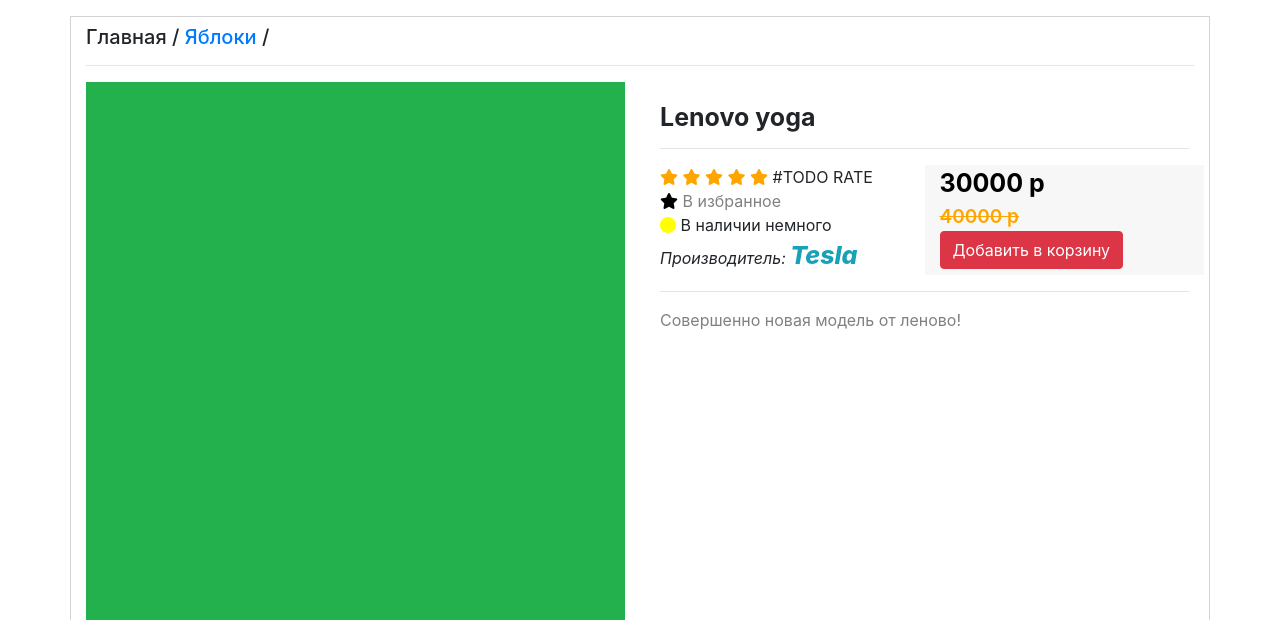
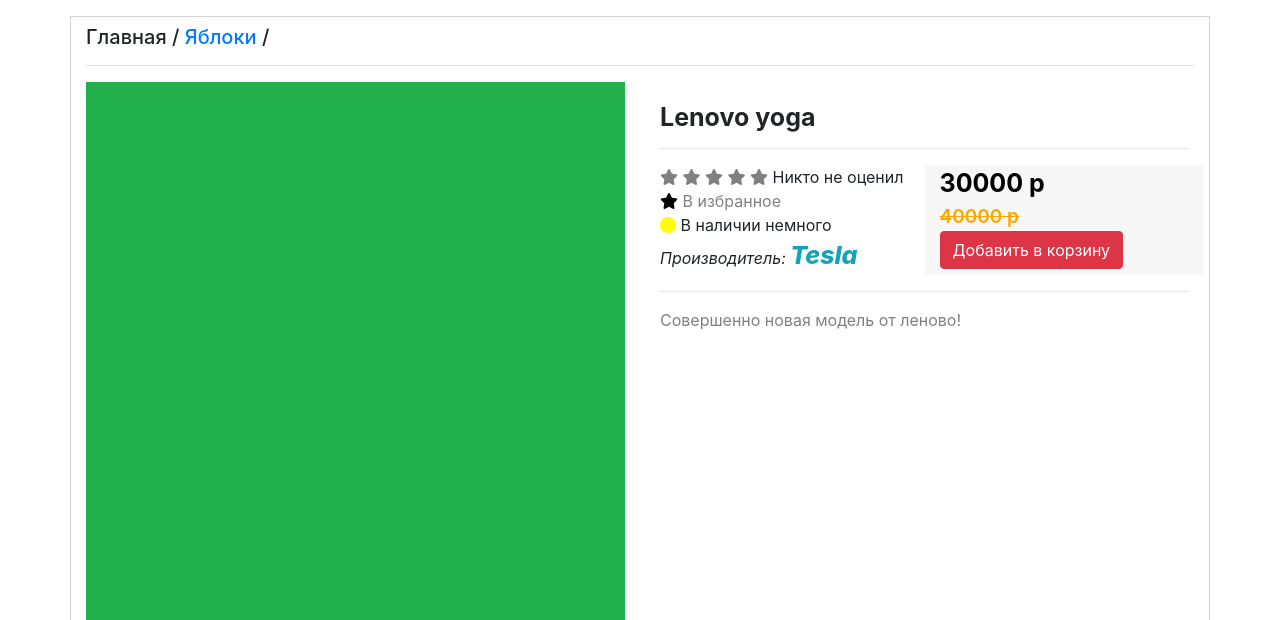
Before and after one commit to Loolll/testgym, a Django app: page /product/14/ in a window 1280 px wide. Shown: the part 56-676 px from the top of the page. Run offline with Django 3.2, Linux system fonts and the light colour scheme; data comes from the database, SQL or seed files in the repository; both versions use the stored data as it was after the commit; some libraries are stand-ins or nearby versions.

Commit message:
Version 1.7 rate added + bug fix

```diff
--- a/main/models.py
+++ b/main/models.py
@@ -48,3 +48,9 @@ class Carts(models.Model):
 
     def __str__(self):
         return self.product.name
+
+
+class Rates(models.Model):
+    user = models.ForeignKey(CustomUser, on_delete=models.CASCADE, verbose_name='Пользователь')
+    product = models.ForeignKey(Product, on_delete=models.CASCADE, verbose_name='Товар')
+    rate = models.IntegerField('Оценка', default=0)
--- a/main/templates/product.html
+++ b/main/templates/product.html
@@ -18,15 +18,60 @@
                     <hr>
                     <div class="row">
                         <div class="col-md-6">
-                            <i class="fas fa-star" style="color: orange"></i>
-                            <i class="fas fa-star" style="color: orange"></i>
-                            <i class="fas fa-star" style="color: orange"></i>
-                            <i class="fas fa-star" style="color: orange"></i>
-                            <i class="fas fa-star" style="color: orange"></i>
-                            #TODO RATE
+                            {% if rate_count > 0 %}
+                                {% if rate > 4.5 %}
+                            <a href="/product/rate?product={{product.id}}&rate=1"><i class="fas fa-star" style="color: orange"></i></a>
+                            <a href="/product/rate?product={{product.id}}&rate=2"><i class="fas fa-star" style="color: orange"></i></a>
+                            <a href="/product/rate?product={{product.id}}&rate=3"><i class="fas fa-star" style="color: orange"></i></a>
+                            <a href="/product/rate?product={{product.id}}&rate=4"><i class="fas fa-star" style="color: orange"></i></a>
+                            <a href="/product/rate?product={{product.id}}&rate=5"><i class="fas fa-star" style="color: orange"></i></a>
+                                {% else %}
+                                    {% if rate > 3.5 %}
+                            <a href="/product/rate?product={{product.id}}&rate=1"><i class="fas fa-star" style="color: orange"></i></a>
+                            <a href="/product/rate?product={{product.id}}&rate=2"><i class="fas fa-star" style="color: orange"></i></a>
+                            <a href="/product/rate?product={{product.id}}&rate=3"><i class="fas fa-star" style="color: orange"></i></a>
+                            <a href="/product/rate?product={{product.id}}&rate=4"><i class="fas fa-star" style="color: orange"></i></a>
+                            <a href="/product/rate?product={{product.id}}&rate=5"><i class="fas fa-star" style="color: grey"></i></a>
+                                    {% else %}
+                                        {% if rate > 2.5 %}
+                            <a href="/product/rate?product={{product.id}}&rate=1"><i class="fas fa-star" style="color: orange"></i></a>
+                            <a href="/product/rate?product={{product.id}}&rate=2"><i class="fas fa-star" style="color: orange"></i></a>
+                            <a href="/product/rate?product={{product.id}}&rate=3"><i class="fas fa-star" style="color: orange"></i></a>
+                            <a href="/product/rate?product={{product.id}}&rate=4"><i class="fas fa-star" style="color: grey"></i></a>
+                            <a href="/product/rate?product={{product.id}}&rate=5"><i class="fas fa-star" style="color: grey"></i></a>
+                                        {% else %}
+                                            {% if rate > 1.5 %}
+                            <a href="/product/rate?product={{product.id}}&rate=1"><i class="fas fa-star" style="color: orange"></i></a>
+                            <a href="/product/rate?product={{product.id}}&rate=2"><i class="fas fa-star" style="color: orange"></i></a>
+                            <a href="/product/rate?product={{product.id}}&rate=3"><i class="fas fa-star" style="color: grey"></i></a>
+                            <a href="/product/rate?product={{product.id}}&rate=4"><i class="fas fa-star" style="color: grey"></i></a>
+                            <a href="/product/rate?product={{product.id}}&rate=5"><i class="fas fa-star" style="color: grey"></i></a>
+                                            {% else %}
+                            <a href="/product/rate?product={{product.id}}&rate=1"><i class="fas fa-star" style="color: orange"></i></a>
+                            <a href="/product/rate?product={{product.id}}&rate=2"><i class="fas fa-star" style="color: grey"></i></a>
+                            <a href="/product/rate?product={{product.id}}&rate=3"><i class="fas fa-star" style="color: grey"></i></a>
+                            <a href="/product/rate?product={{product.id}}&rate=4"><i class="fas fa-star" style="color: grey"></i></a>
+                            <a href="/product/rate?product={{product.id}}&rate=5"><i class="fas fa-star" style="color: grey"></i></a>
+                                            {% endif %}
+                                        {% endif %}
+                                    {% endif %}
+                                {% endif %}
+                            <span style="color: grey">{{rate_count}} оценок</span>
+                            {% else %}
+                            <a href="/product/rate?product={{product.id}}&rate=1"><i class="fas fa-star" style="color: grey"></i></a>
+                            <a href="/product/rate?product={{product.id}}&rate=2"><i class="fas fa-star" style="color: grey"></i></a>
+                            <a href="/product/rate?product={{product.id}}&rate=3"><i class="fas fa-star" style="color: grey"></i></a>
+                            <a href="/product/rate?product={{product.id}}&rate=4"><i class="fas fa-star" style="color: grey"></i></a>
+                            <a href="/product/rate?product={{product.id}}&rate=5"><i class="fas fa-star" style="color: grey"></i></a>
+                            <span>Никто не оценил</span>
+                            {% endif %}
                             <br>
-                            <a href="/add/in/?in=star&id={{product.id}}" style="color: grey">
+                            <a href="/add/in/?in=star&id={{product.id}}" style="color: grey" id="in_star_link_{{product.id}}">
                                 <i class="fas fa-star" style="color: black"></i> В избранное</a>
+                            <script>
+                                document.getElementById('in_star_link_{{product.id}}').href = "/add/in/?in=star&id={{product.id}}&from=" +
+                                 document.location.href.replace('?', '~').split('&').join('№')
+                            </script>
                             <br>
                             {% if product.count > 0 %}
 
@@ -58,8 +103,11 @@
                             <span style="font-size: 25px; color: black; font-weight: 700">{{product.price}}&nbspр</span>
                             {% endif %}
                             <br>
-                            <a href="/add/in/?in=cart&id={{product.id}}" class="btn btn-danger">Добавить в корзину</a>
-
+                            <a href="/add/in/?in=cart&id={{product.id}}" class="btn btn-danger" id="in_cart_link_{{product.id}}">Добавить в корзину</a>
+                            <script>
+                                document.getElementById('in_cart_link_{{product.id}}').href = "/add/in/?in=cart&id={{product.id}}&from=" +
+                                 document.location.href.replace('?', '~').split('&').join('№')
+                            </script>
                         </div>
                     </div>
                     <hr>
--- a/main/urls.py
+++ b/main/urls.py
@@ -2,7 +2,7 @@ from django.contrib import admin
 from django.urls import path, include
 from . import views
 from django.views.generic import DetailView
-from .models import Product, Category
+from .models import Product, Category, Rates
 from random import randint
 
 
@@ -10,11 +10,21 @@ class ProductView(DetailView):
     model = Product
     context_object_name = 'product'
 
+    def get_object(self):
+        obj = super().get_object()
+        return obj
+
     def get_context_data(self, **kwargs):
         context = super().get_context_data(**kwargs)
         rid = [cat.id for cat in Category.objects.all()]
         context['recommendations'] = Product.objects.filter(
             category=Category.objects.get(id=rid[randint(0, len(rid)-1)]))[:9]
+        rates = Rates.objects.filter(product=self.object)
+        try:
+            context['rate'] = sum([x.rate for x in rates])/len(rates)
+        except ZeroDivisionError:
+            context['rate'] = -1
+        context['rate_count'] = len(rates)
         return context
 
 
@@ -35,4 +45,5 @@ urlpatterns = [
     path('myfavorites/', views.my_favorites),
     path('myfavorites/delete/', views.delete_from_favorites),
     path('mycart/pay/', views.my_cart),
+    path('product/rate/', views.rate_product),
 ]
```
Also changed, not shown: main/views.py (+22 -1 lines), db.sqlite3, main/migrations/0008_rates.py (added).
